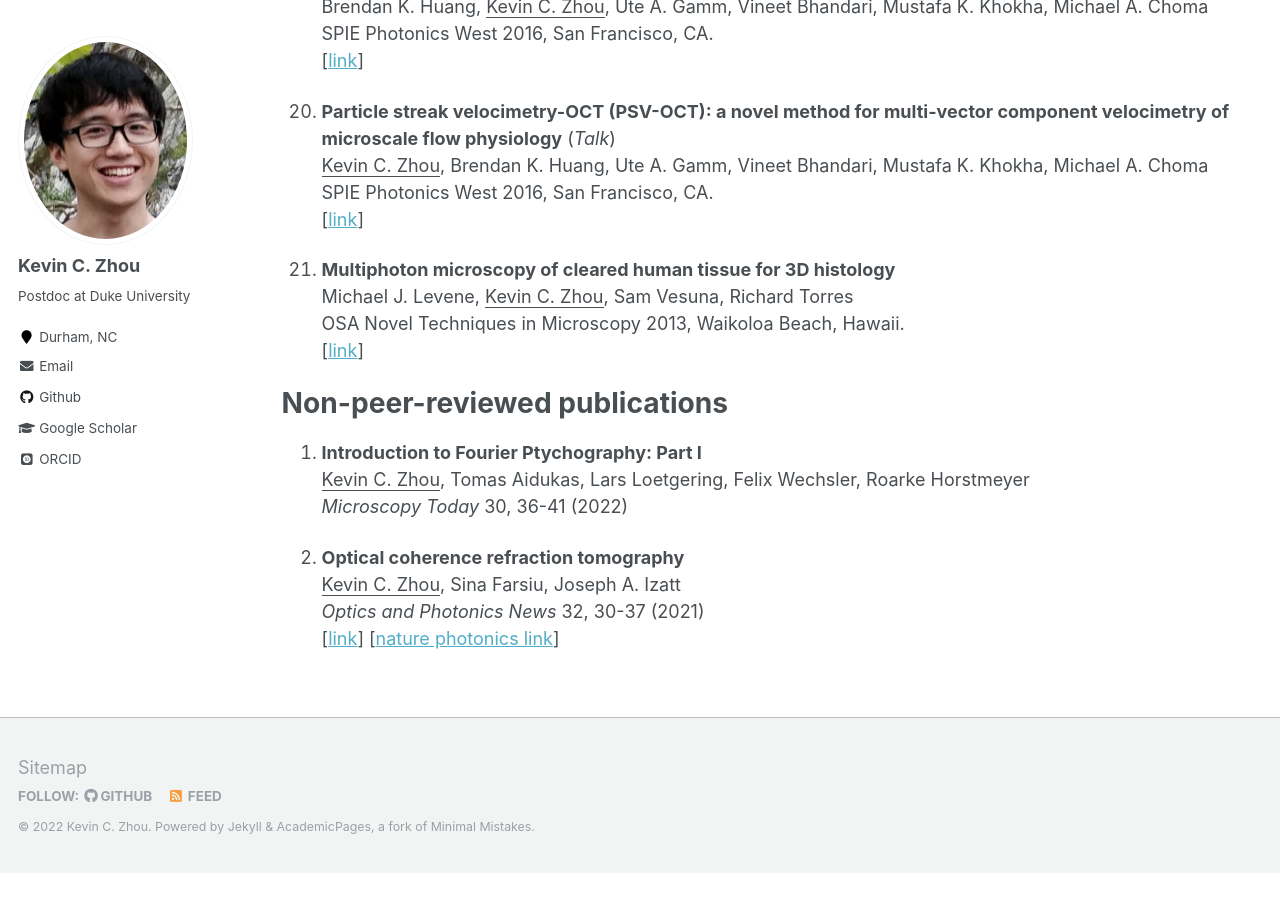
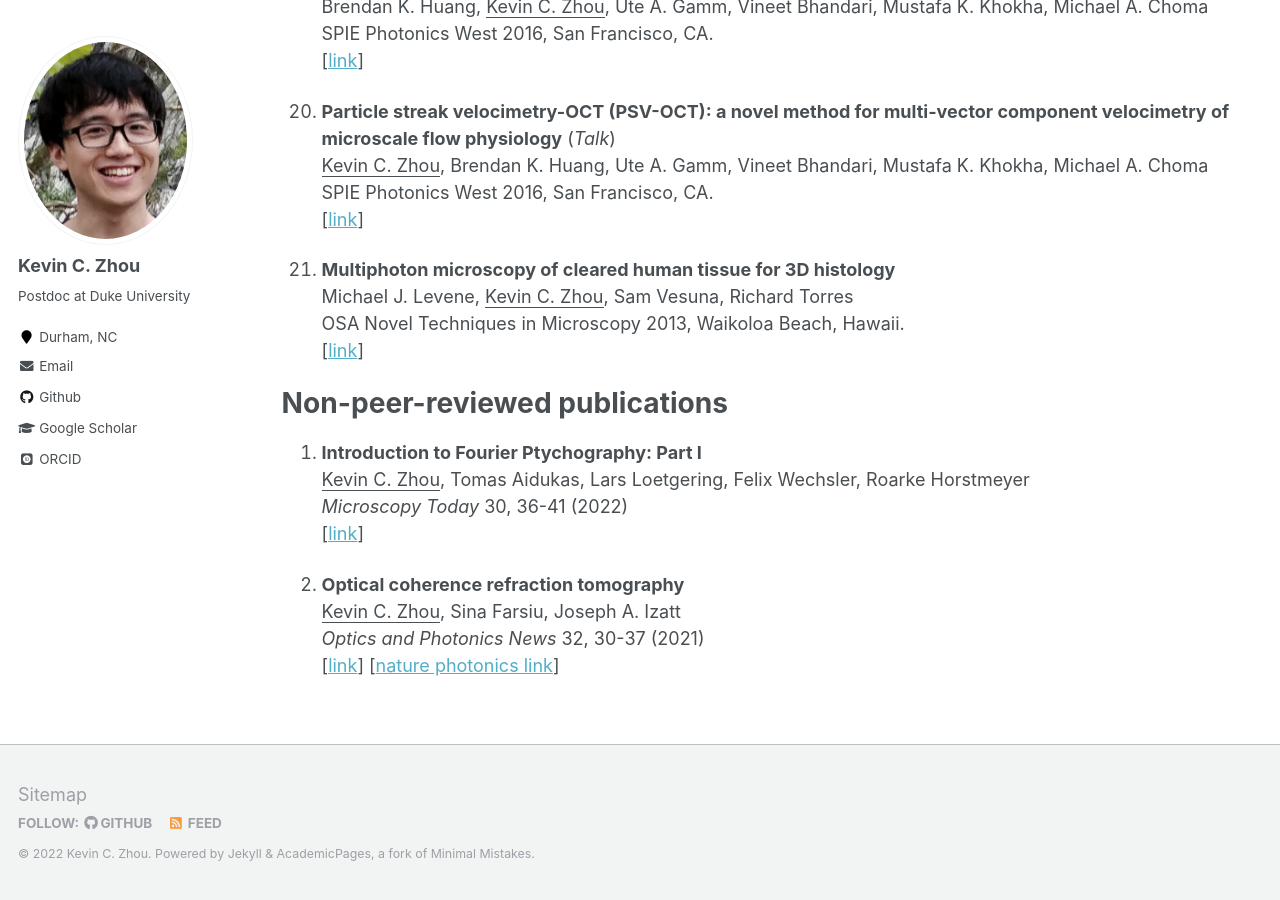
Before and after one commit to kevinczhou/kevinczhou.github.io, a Jekyll site: the page built from _pages/publications.md, in a window 1280 px wide and 900 px high, scrolled down 7046 px. Built offline with Jekyll 4.4.1, drawn with Linux system fonts in a browser that asks for light colours; some web fonts are replaced; before the commit the page ends 7919 px from its top, so only the background shows below that.

Commit message:
Update publications.md

```diff
--- a/_pages/publications.md
+++ b/_pages/publications.md
@@ -258,6 +258,7 @@ SPIE Photonics West (2022)  -->
 1. **Introduction to Fourier Ptychography: Part I**
 <ins>Kevin C. Zhou</ins>, Tomas Aidukas, Lars Loetgering, Felix Wechsler, Roarke Horstmeyer
 *Microscopy Today* 30, 36-41 (2022)
+[[link](https://www.cambridge.org/core/journals/microscopy-today/article/introduction-to-fourier-ptychography-part-i/6F0B209602FFCE751F5DAF84E1A8E036)]
 
 1. **Optical coherence refraction tomography**
 <ins>Kevin C. Zhou</ins>, Sina Farsiu, Joseph A. Izatt
```
